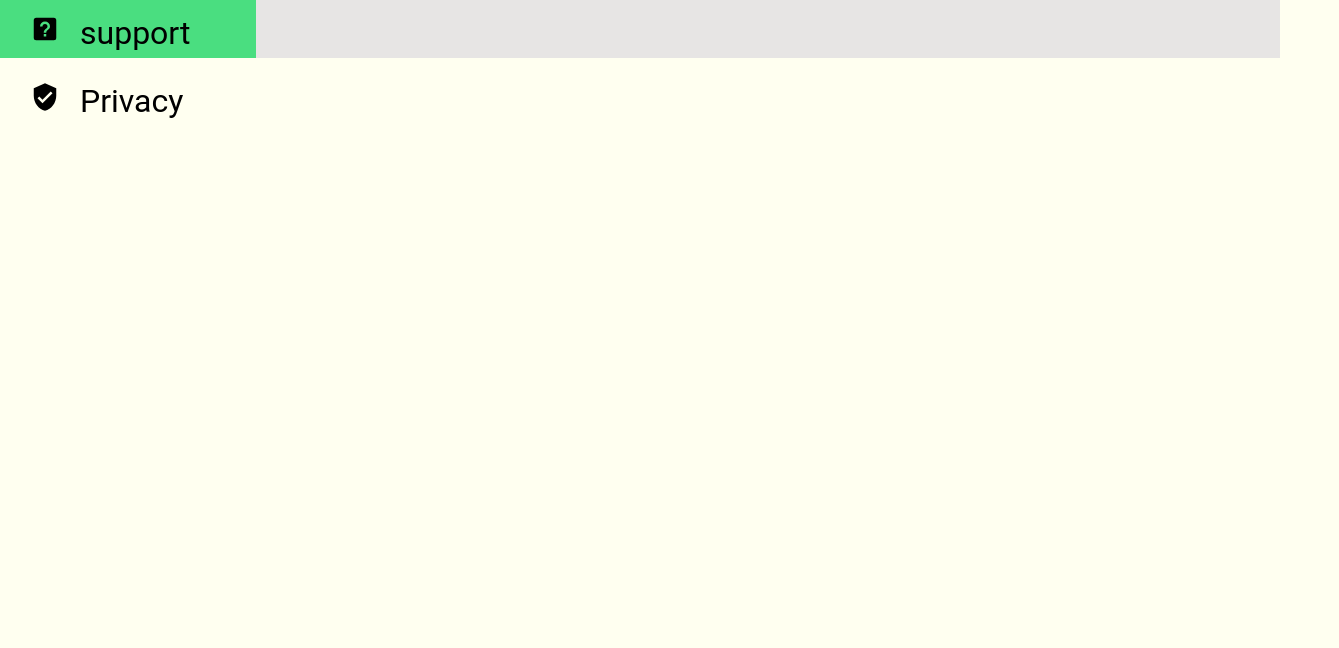
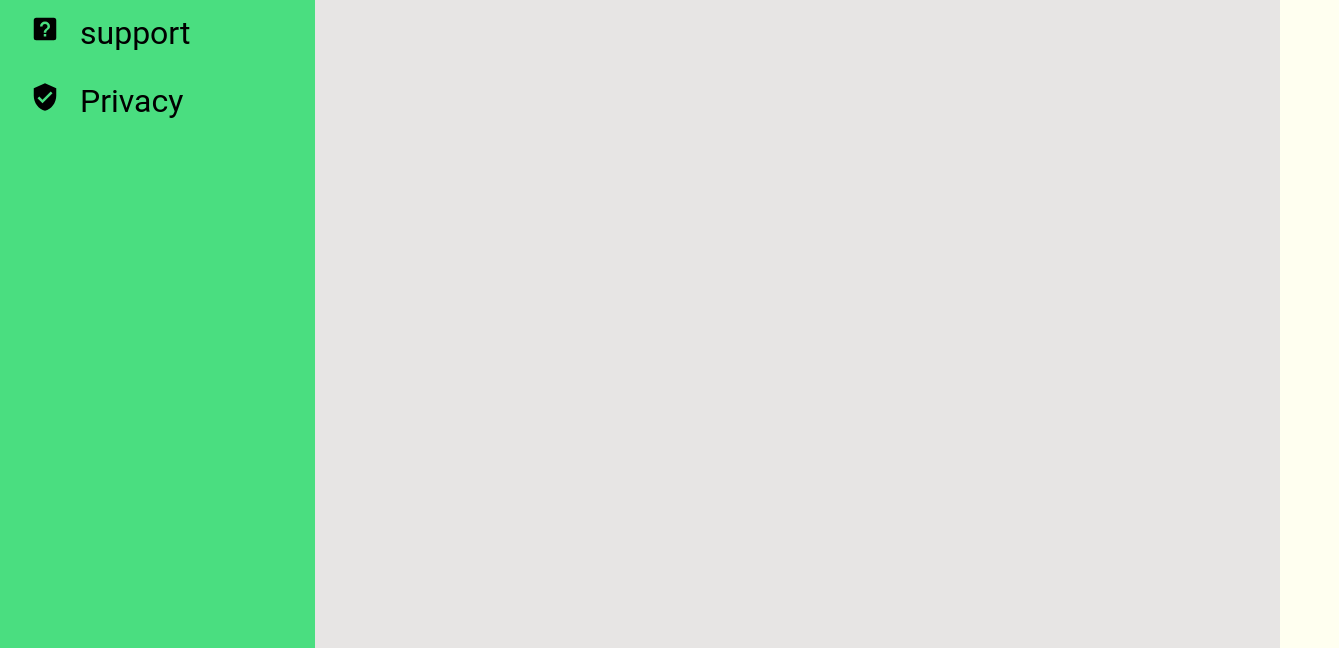
Before and after one commit to Cesarcasas0737/admin-dashboard, a plain HTML site: page index.html in a window 1280 px wide. Shown: the part 742-1390 px from the top of the page, 1339 px wide, since content can reach past the window. Before the commit the page ends 892 px from the top, so only its background shows below. Drawn offline with Linux system fonts and the light colour scheme.

Commit message:
replaced main grid with 1fr instead of 20vw/vh,more accommodating for other montior types

```diff
--- a/style.css
+++ b/style.css
@@ -18,8 +18,8 @@ body{
 
 #container-grid{
     display: grid;
-    grid-template-columns: repeat(5,20vw);
-    grid-template-rows: repeat(5,20vh);
+    grid-template-columns: repeat(5,1fr);
+    grid-template-rows: repeat(5,1fr);
 }
 
 #header-grid{
```
